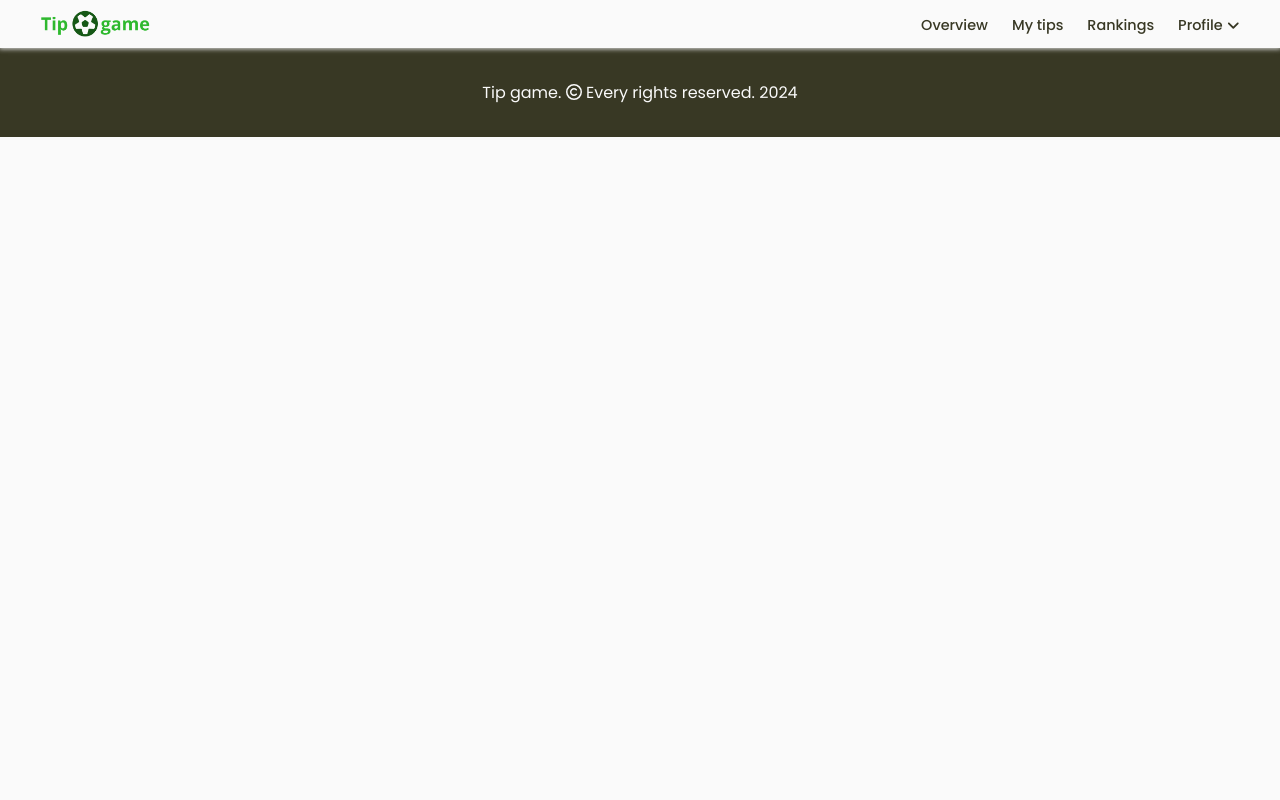
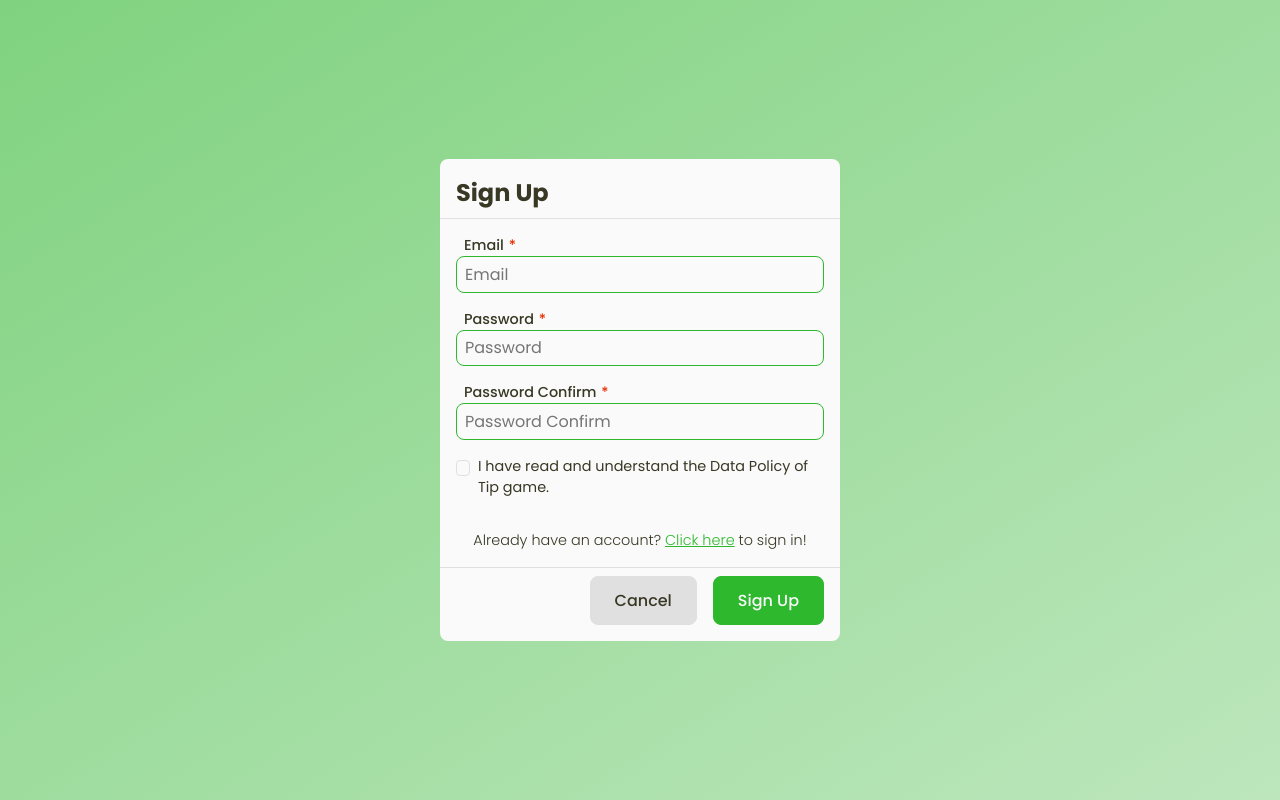
Before and after one commit to istvankurucz/Tip-game, a React (Vite) app: page /signup in a window 1280 px wide. Built offline with nearby package versions, Linux system fonts and the light colour scheme.

Commit message:
Minor style changes

```diff
--- a/src/App.jsx
+++ b/src/App.jsx
@@ -3,17 +3,28 @@ import Header from "./components/layout/Header/Header";
 import Home from "./pages/Home/Home";
 import Footer from "./components/layout/Footer/Footer";
 import "./App.css";
+import SignIn from "./pages/SignIn/SignIn";
+import SignUp from "./pages/SignUp/SignUp";
 
 function App() {
 	return (
 		<div className="app">
-			<Header />
+			<Routes>
+				<Route path="/signin" element={<SignIn />} />
+				<Route path="/signup" element={<SignUp />} />
 
-			<Routes>
-				<Route path="/" element={<Home />} />
+				<Route
+					path="/"
+					element={
+						<>
+							<Header />
+							<Home />
+							<Footer />
+						</>
+					}
+				/>
+				<Route path="*" element={<h1>404, Page not found.</h1>} />
 			</Routes>
-
-			<Footer />
 		</div>
 	);
 }
--- a/src/components/form/Checkbox/Checkbox.css
+++ b/src/components/form/Checkbox/Checkbox.css
@@ -1,7 +1,8 @@
 .checkbox {
 	display: inline-flex;
 	gap: 0.5rem;
-	align-items: center;
+	align-items: flex-start;
+	font-size: var(--fs-small);
 	user-select: none;
 	cursor: pointer;
 }
@@ -16,6 +17,7 @@
 	place-items: center;
 	border: 0.1rem solid var(--secondary-color);
 	border-radius: var(--br-small);
+	margin-top: 0.25rem;
 }
 .checkbox__marker::after {
 	content: "";
--- a/src/components/layout/Header/Header.css
+++ b/src/components/layout/Header/Header.css
@@ -88,7 +88,7 @@
 	white-space: nowrap;
 	font-size: var(--fs-small);
 	font-weight: 700;
-	padding-inline: 1rem;
+	padding-inline: 1.5rem;
 }
 
 .header__submenu__item--danger {
@@ -101,7 +101,7 @@
 	gap: 0.5rem;
 	align-items: center;
 	white-space: nowrap;
-	padding: 0.2rem 1rem;
+	padding: 0.2rem 1.5rem;
 }
 .header__submenu__item a:hover {
 	background: var(--primary-color-hover);
--- a/src/components/layout/Header/Header.jsx
+++ b/src/components/layout/Header/Header.jsx
@@ -1,5 +1,5 @@
 import { Link } from "react-router-dom";
-import logo from "../../../../public/logo.png";
+import logo from "/logo.png";
 import { FontAwesomeIcon } from "@fortawesome/react-fontawesome";
 import {
 	faAngleDown,
--- a/src/components/layout/Modal/Modal.jsx
+++ b/src/components/layout/Modal/Modal.jsx
@@ -1,8 +1,8 @@
 import PropTypes from "prop-types";
+import ModalHeader from "./ModalHeader";
+import ModalBody from "./ModalBody";
 import ModalFooter from "./ModalFooter";
 import "./Modal.css";
-import ModalMain from "./ModalMain";
-import ModalHeader from "./ModalHeader";
 
 function Modal({ setShow, title, className, children }) {
 	return (
@@ -15,14 +15,14 @@ function Modal({ setShow, title, className, children }) {
 }
 
 Modal.propTypes = {
-	setShow: PropTypes.func.isRequired,
+	setShow: PropTypes.func,
 	title: PropTypes.string,
 	className: PropTypes.string,
 	children: PropTypes.node.isRequired,
 };
 
 Modal.Header = ModalHeader;
-Modal.Main = ModalMain;
+Modal.Body = ModalBody;
 Modal.Footer = ModalFooter;
 
 export default Modal;
--- a/src/components/layout/Modal/ModalHeader.jsx
+++ b/src/components/layout/Modal/ModalHeader.jsx
@@ -8,15 +8,17 @@ function ModalHeader({ setShow, children }) {
 	return (
 		<header className="modalHeader">
 			<h2 className="modalHeader__title">{children}</h2>
-			<Button variant="primary" icon rounded onClick={() => setShow(false)}>
-				<FontAwesomeIcon icon={faClose} />
-			</Button>
+			{setShow != null && (
+				<Button variant="primary" icon rounded onClick={() => setShow(false)}>
+					<FontAwesomeIcon icon={faClose} />
+				</Button>
+			)}
 		</header>
 	);
 }
 
 ModalHeader.propTypes = {
-	setShow: PropTypes.func.isRequired,
+	setShow: PropTypes.func,
 	children: PropTypes.node.isRequired,
 };
 
--- a/src/components/layout/Modal/ModalMain.css
+++ /dev/null
@@ -1,3 +0,0 @@
-.modalMain {
-	padding: 1rem;
-}
```
Also changed, not shown: src/components/layout/Modal/ModalMain.jsx (deleted, +0 -12 lines).
